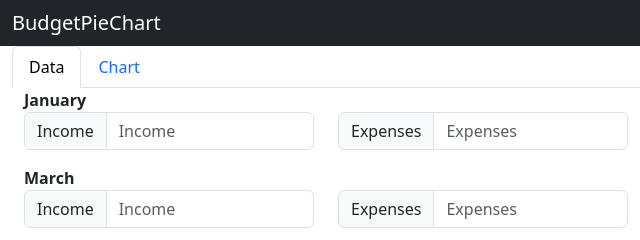
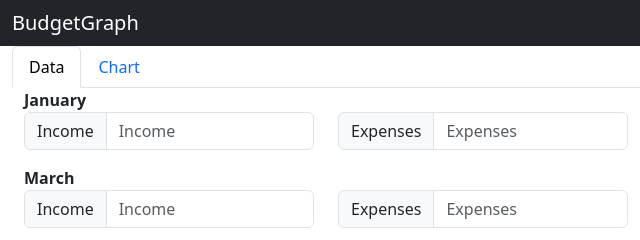
Before and after one commit to Igbescobar/BudgetGraph, a plain HTML site: page index.html in a window 1280 px wide. Shown: the top 240 px of the page, 0-640 px from the left. Drawn offline with nearby package versions, Linux system fonts and the light colour scheme.

Commit message:
edited readme

```diff
--- a/index.html
+++ b/index.html
@@ -3,7 +3,7 @@
 <html>
 
 <head>
-  <title>BudgetPieChart</title>
+  <title>BudgetGraph</title>
   <!-- link to chart js lib-->
   <script src="https://cdn.jsdelivr.net/npm/chart.js"></script>
   <!--script link to script.js-->
@@ -20,7 +20,7 @@
   <nav class="navbar navbar-expand-lg navbar-dark bg-dark">
     <div class="container-fluid">
       <div class="navbar-header">
-        <a class="navbar-brand" href="./index.html">BudgetPieChart</a>
+        <a class="navbar-brand" href="./index.html">BudgetGraph</a>
       </div>
   </nav>
   <!--  bootstrap tabs, 2 tabs, first one called Data and the second one called Chart-->
```
Also changed, not shown: 4 other files.
